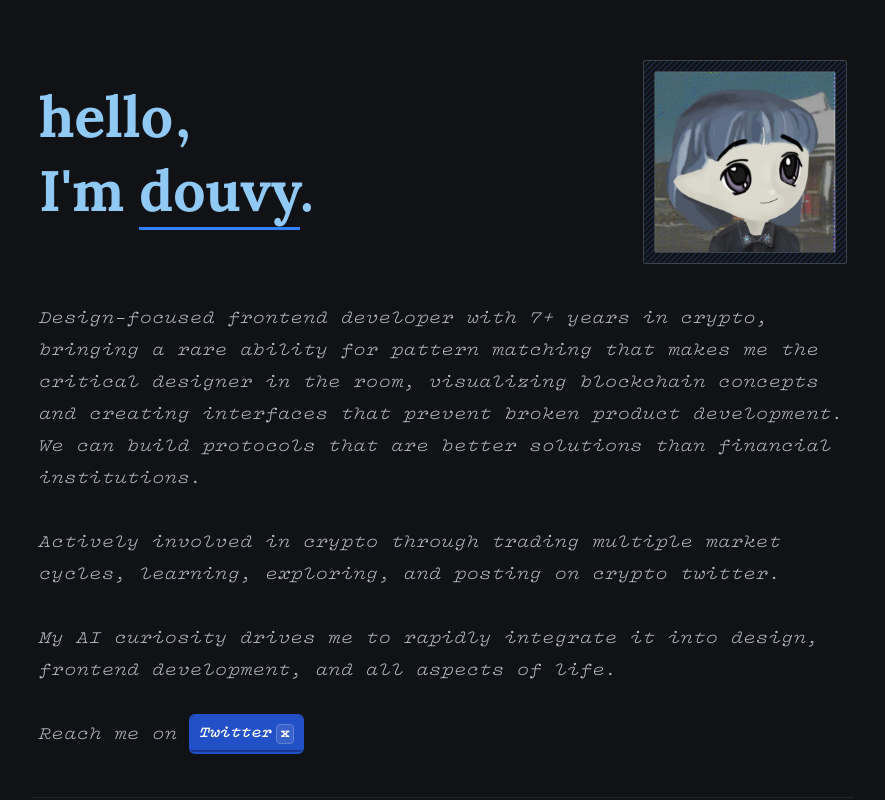
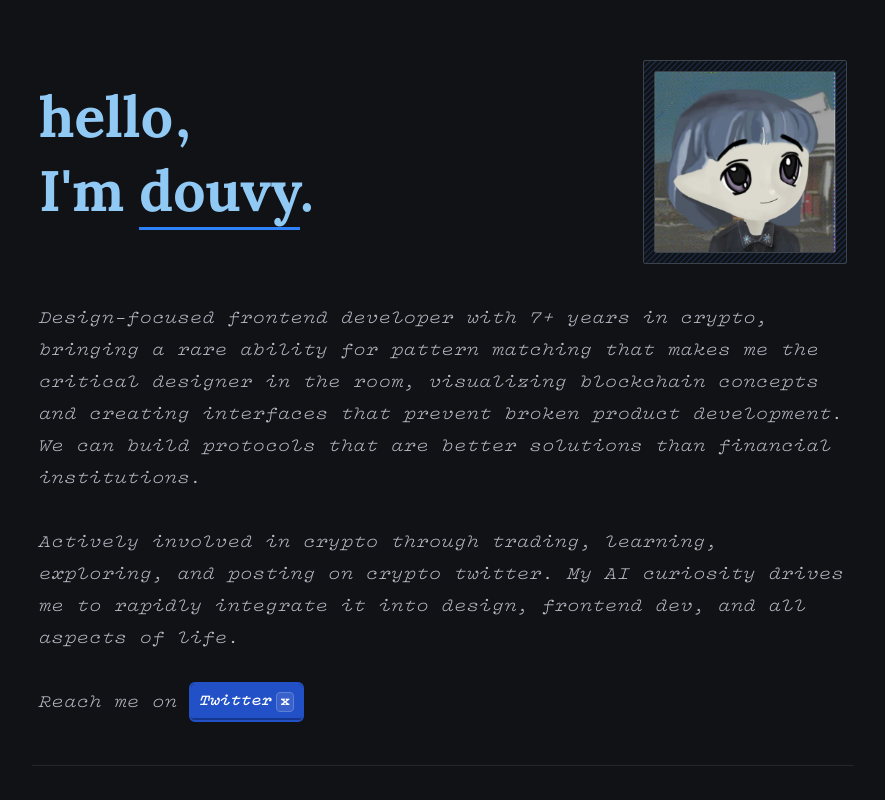
Before and after one commit to douvy/douvy, a Next.js app: page / in a window 1280 px wide. Shown: the top 800 px of the page, without its empty margins (197-1082 px from the left). Built offline with nearby package versions, Linux system fonts and the light colour scheme.

Commit message:
Update bio and scroll down arrow on desktop

```diff
--- a/pages/index.js
+++ b/pages/index.js
@@ -121,12 +121,8 @@ export default function Home() {
                 institutions.
               </p>
               <p>
-                Actively involved in crypto through trading multiple market
-                cycles, learning, exploring, and posting on crypto twitter.
-              </p>
-              <p>
-                My AI curiosity drives me to rapidly integrate it into design,
-                frontend development, and all aspects of life.
+                Actively involved in crypto through trading, learning, exploring, and posting on crypto twitter. My AI curiosity drives me to rapidly integrate it into design,
+                frontend dev, and all aspects of life.
               </p>
               <p className="flex items-baseline flex-wrap">
                 <span>Reach me on</span>{" "}
--- a/styles/globals.css
+++ b/styles/globals.css
@@ -375,13 +375,13 @@ footer h3 {
 /* Elegant scroll indicator - hidden on mobile */
 .scroll-indicator {
     position: fixed;
-    bottom: 25px; /* Moved 15px lower */
+    bottom: 15px; /* Final position - very bottom of viewport */
     left: 50%;
     transform: translateX(-50%);
     text-align: center;
     z-index: 10;
     opacity: 0.4;
-    animation: fadeInOut 2s infinite alternate;
+    animation: bounceArrow 1.5s infinite ease-in-out; /* Faster and smoother animation */
     transition: opacity 0.5s ease;
     display: none; /* Hidden by default */
     cursor: pointer;
@@ -412,14 +412,18 @@ html {
     border-bottom: 1.5px solid #65a0fd;
     transform: rotate(45deg);
 }
-@keyframes fadeInOut {
+@keyframes bounceArrow {
     0% {
-        opacity: 0.3;
+        opacity: 1;
         transform: translateX(-50%) translateY(0);
     }
+    50% {
+        opacity: 0.3;
+        transform: translateX(-50%) translateY(10px);
+    }
     100% {
-        opacity: 0.5;
-        transform: translateX(-50%) translateY(8px);
+        opacity: 1;
+        transform: translateX(-50%) translateY(0);
     }
 }
 
```
